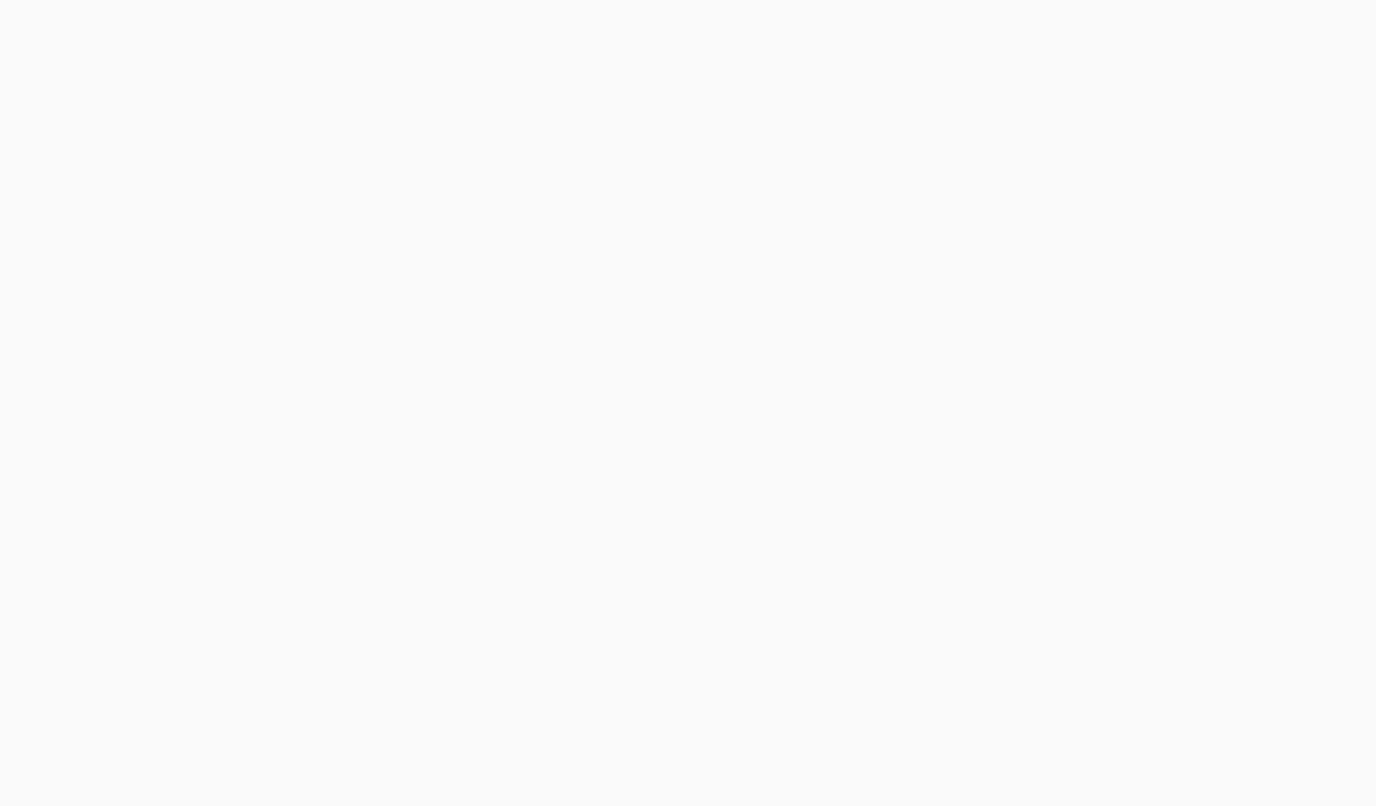
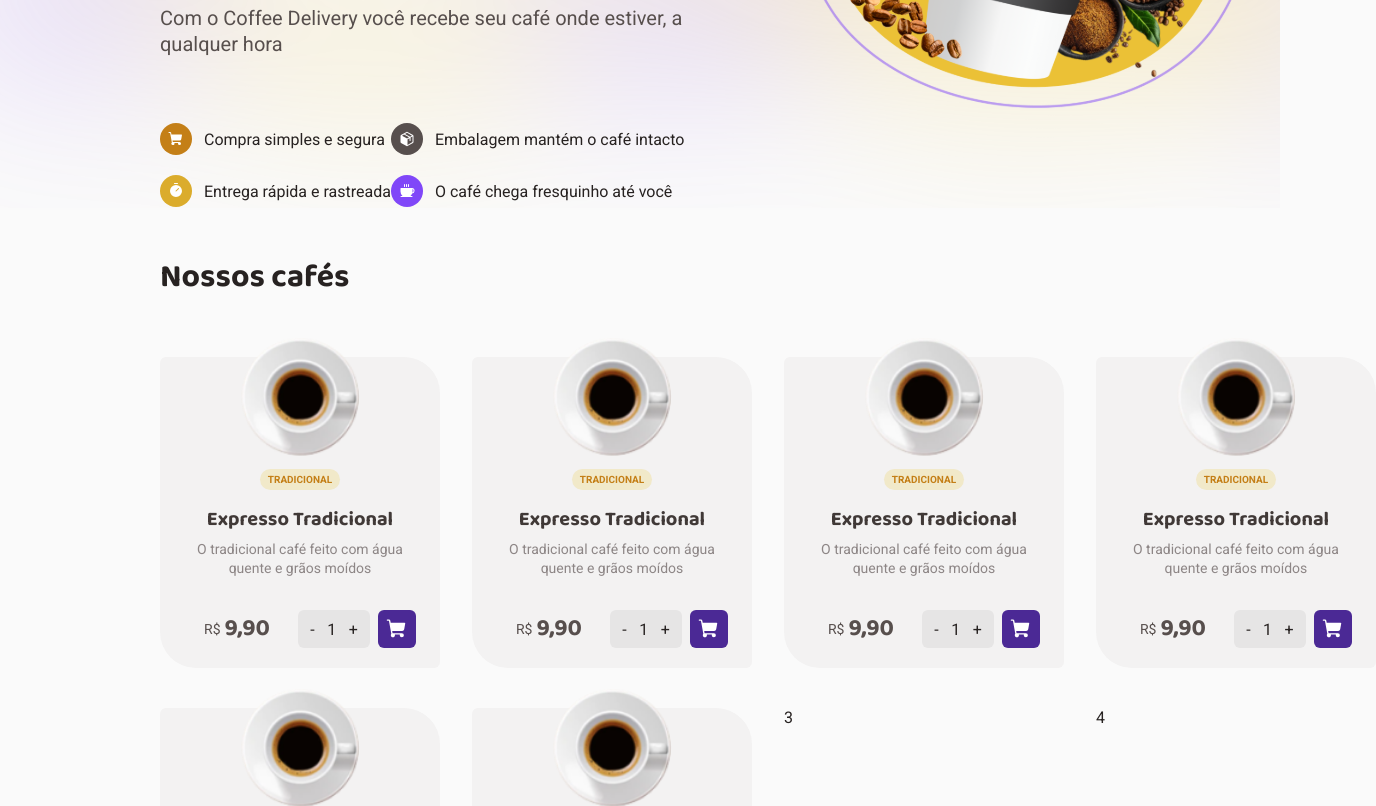
Before and after one commit to Lucasplpx/coffe-delivery, a React (Vite) app: page / in a window 1280 px wide. Shown: the part 440-1246 px from the top of the page, 1376 px wide, since content can reach past the window. Before the commit the page ends 800 px from the top, so only its background shows below. Built offline with nearby package versions, Linux system fonts and the light colour scheme.

Commit message:
component card e catalogo

```diff
--- a/src/components/Banner/index.tsx
+++ b/src/components/Banner/index.tsx
@@ -1,10 +1,56 @@
-import { BannerContainer } from './styles';
-import CoffeBanner from '../../assets/img/coffe-home.png';
+import { Coffee, Package, ShoppingCart, Timer } from 'phosphor-react';
+
+import {
+  BannerContainer,
+  WrapperMainContent,
+  InfoUm,
+  InfoDois,
+  GroupUm,
+  GroupDois,
+} from './styles';
 
 export function Banner() {
   return (
     <BannerContainer>
-      <div></div>
+      <WrapperMainContent>
+        <InfoUm>
+          <h1>Encontre o café perfeito para qualquer hora do dia</h1>
+          <p>
+            Com o Coffee Delivery você recebe seu café onde estiver, a qualquer
+            hora
+          </p>
+        </InfoUm>
+        <InfoDois>
+          <GroupUm>
+            <div>
+              <span>
+                <ShoppingCart size={16} color='white' weight='fill' />
+              </span>
+              <p>Compra simples e segura</p>
+            </div>
+            <div>
+              <span>
+                <Package size={16} color='white' weight='fill' />
+              </span>
+              <p>Embalagem mantém o café intacto</p>
+            </div>
+          </GroupUm>
+          <GroupDois>
+            <div>
+              <span>
+                <Timer size={16} color='white' weight='fill' />
+              </span>
+              <p>Entrega rápida e rastreada</p>
+            </div>
+            <div>
+              <span>
+                <Coffee size={16} color='white' weight='fill' />
+              </span>
+              <p>O café chega fresquinho até você</p>
+            </div>
+          </GroupDois>
+        </InfoDois>
+      </WrapperMainContent>
     </BannerContainer>
   );
 }
--- a/src/components/Banner/styles.ts
+++ b/src/components/Banner/styles.ts
@@ -1,3 +1,118 @@
-import styled from 'styled-components';
+import styled, { css } from 'styled-components';
 
-export const BannerContainer = styled.div``;
+export const BannerContainer = styled.div`
+  display: grid;
+  grid-template-columns: 1fr 1fr;
+  background: url('./coffe_home.svg');
+  background-repeat: no-repeat, repeat;
+  height: 588px;
+  padding: 0 10rem;
+`;
+
+export const WrapperMainContent = styled.div``;
+
+export const InfoUm = styled.div`
+  margin-top: 5.875rem;
+
+  display: flex;
+  flex-direction: column;
+  gap: 1rem;
+
+  h1 {
+    font-family: 'Baloo 2', cursive;
+    color: ${({ theme }) => theme['base-title']};
+    font-size: 3rem;
+  }
+
+  p {
+    font-size: 1.25rem;
+    line-height: 1.625rem;
+    color: ${({ theme }) => theme['base-text']};
+  }
+`;
+
+export const InfoDois = styled.div`
+  flex: 1;
+  margin-top: 4.125rem;
+`;
+
+const sharedBadge = css`
+  width: 32px;
+  height: 32px;
+  border-radius: 999px;
+  display: flex;
+  justify-content: center;
+  align-items: center;
+  margin-right: 12px;
+`;
+
+export const GroupUm = styled.div`
+  display: flex;
+  justify-content: space-between;
+
+  div:first-child {
+    width: 231px;
+    span {
+      background: ${({ theme }) => theme['yellow-dark']};
+      ${sharedBadge}
+    }
+  }
+
+  div:last-child {
+    width: 294px;
+    span {
+      background: ${({ theme }) => theme['base-text']};
+      width: 32px;
+      height: 32px;
+      border-radius: 999px;
+      display: flex;
+      justify-content: center;
+      align-items: center;
+      margin-right: 12px;
+    }
+  }
+
+  div {
+    display: flex;
+    align-items: center;
+  }
+`;
+
+export const GroupDois = styled.div`
+  margin-top: 20px;
+  display: flex;
+  justify-content: space-between;
+
+  div:first-child {
+    width: 231px;
+    span {
+      background: ${({ theme }) => theme['yellow']};
+      width: 32px;
+      height: 32px;
+      border-radius: 999px;
+      display: flex;
+      justify-content: center;
+      align-items: center;
+      margin-right: 12px;
+    }
+  }
+
+  div:last-child {
+    width: 294px;
+    span {
+      background: ${({ theme }) => theme['purple']};
+      width: 32px;
+      height: 32px;
+      border-radius: 999px;
+      display: flex;
+      justify-content: center;
+      align-items: center;
+      margin-right: 12px;
+    }
+  }
+
+  div {
+    display: flex;
+    align-items: center;
+  }
+`;
--- /dev/null
+++ b/src/components/Card/index.tsx
@@ -0,0 +1,35 @@
+import { ShoppingCart } from 'phosphor-react';
+import {
+  ActionBuy,
+  CardContainer,
+  Counter,
+  IconContainer,
+  Tag,
+  TitleCard,
+} from './styles';
+
+import ExpressoImg from '../../assets/img/expresso.png';
+
+export function Card() {
+  return (
+    <CardContainer>
+      <img src={ExpressoImg} alt='' />
+      <Tag>TRADICIONAL</Tag>
+      <TitleCard>Expresso Tradicional</TitleCard>
+      <p>O tradicional café feito com água quente e grãos moídos</p>
+      <ActionBuy>
+        <p>
+          <span>R$</span> 9,90
+        </p>
+        <Counter>
+          <span>-</span>
+          <span>1</span>
+          <span>+</span>
+        </Counter>
+        <IconContainer>
+          <ShoppingCart size={22} color='white' weight='fill' />
+        </IconContainer>
+      </ActionBuy>
+    </CardContainer>
+  );
+}
--- /dev/null
+++ b/src/components/Card/styles.ts
@@ -0,0 +1,111 @@
+import styled from 'styled-components';
+
+export const CardContainer = styled.div`
+  display: flex;
+  flex-direction: column;
+  justify-content: center;
+  align-items: center;
+
+  border-radius: 6px 36px;
+
+  background: ${({ theme }) => theme['base-card']};
+
+  img {
+    width: 7.5rem;
+    height: 7.5rem;
+    margin-top: -1.25rem;
+  }
+
+  p {
+    margin: 0 1.25rem;
+    font-size: 0.875rem;
+    line-height: 1.156rem;
+    text-align: center;
+
+    color: ${({ theme }) => theme['base-label']};
+  }
+`;
+
+export const TitleCard = styled.h2`
+  margin-top: 1rem;
+  margin-bottom: 0.5rem;
+
+  font-family: 'Baloo 2', cursive;
+  font-size: 1.25rem;
+  font-weight: 700;
+  line-height: 1.625rem;
+
+  color: ${({ theme }) => theme['base-subtitle']};
+`;
+
+export const Tag = styled.span`
+  margin-top: 0.75rem;
+  padding: 0.25rem 0.5rem;
+
+  font-size: 0.625rem;
+  font-weight: 700;
+  line-height: 0.813rem;
+
+  border-radius: 100px;
+
+  color: ${({ theme }) => theme['yellow-dark']};
+  background: ${({ theme }) => theme['yellow-light']};
+`;
+
+export const ActionBuy = styled.div`
+  display: flex;
+  justify-content: space-between;
+  align-items: center;
+
+  gap: 8px;
+
+  margin: 33px 24px 20px;
+
+  p {
+    display: flex;
+    gap: 4px;
+
+    font-family: 'Baloo 2', cursive;
+    font-size: 1.5rem;
+
+    color: ${({ theme }) => theme['base-text']};
+
+    span {
+      font-family: 'Roboto', sans-serif;
+      font-size: 0.875rem;
+      font-weight: 400;
+      font-style: normal;
+      line-height: 130%;
+      color: ${({ theme }) => theme['base-text']};
+    }
+  }
+`;
+
+export const Counter = styled.div`
+  display: flex;
+  justify-content: space-around;
+  align-items: center;
+  width: 4.5rem;
+  height: 2.375rem;
+
+  gap: 4px;
+  padding: 8px;
+
+  border-radius: 6px;
+
+  background: ${({ theme }) => theme['base-button']};
+`;
+
+export const IconContainer = styled.div`
+  display: flex;
+  justify-content: center;
+  align-items: center;
+
+  width: 2.375rem;
+  height: 2.375rem;
+
+  padding: 8px;
+  border-radius: 6px;
+
+  background: ${({ theme }) => theme['purple-dark']};
+`;
--- /dev/null
+++ b/src/components/Catalogo/index.tsx
@@ -0,0 +1,20 @@
+import { Card } from '../Card';
+import { CatalogoContainer, Wrapper } from './styles';
+
+export function Catalogo() {
+  return (
+    <CatalogoContainer>
+      <h1>Nossos cafés</h1>
+      <Wrapper>
+        <Card />
+        <Card />
+        <Card />
+        <Card />
+        <Card />
+        <Card />
+        <div>3</div>
+        <div>4</div>
+      </Wrapper>
+    </CatalogoContainer>
+  );
+}
--- /dev/null
+++ b/src/components/Catalogo/styles.ts
@@ -0,0 +1,17 @@
+import styled from 'styled-components';
+
+export const CatalogoContainer = styled.div`
+  padding: 0 10rem;
+
+  h1 {
+    font-family: 'Baloo 2', cursive;
+    margin-bottom: 3.375rem;
+  }
+`;
+
+export const Wrapper = styled.div`
+  display: grid;
+  grid-template-columns: repeat(4, 1fr);
+  column-gap: 2rem;
+  row-gap: 2.5rem;
+`;
--- a/src/page/Home/index.tsx
+++ b/src/page/Home/index.tsx
@@ -1,3 +1,5 @@
+import { Banner } from '../../components/Banner';
+import { Catalogo } from '../../components/Catalogo';
 import { Header } from '../../components/Header';
 import { HomeContainer } from './styles';
 
@@ -5,8 +7,8 @@ export function Home() {
   return (
     <HomeContainer>
       <Header />
-
-      <h1>Home</h1>
+      <Banner />
+      <Catalogo />
     </HomeContainer>
   );
 }
--- a/src/styles/themes/default.ts
+++ b/src/styles/themes/default.ts
@@ -9,7 +9,7 @@ export const defaultTheme = {
   'base-input': '#EDEDED',
   'base-card': '#F3F2F2',
 
-  yellow: '##DBAC2C',
+  yellow: '#DBAC2C',
   'yellow-dark': '#C47F17',
   'yellow-light': '#F1E9C9',
 
```
Also changed, not shown: public/coffe_home.svg (added), src/assets/img/coffe_home.png (deleted).
